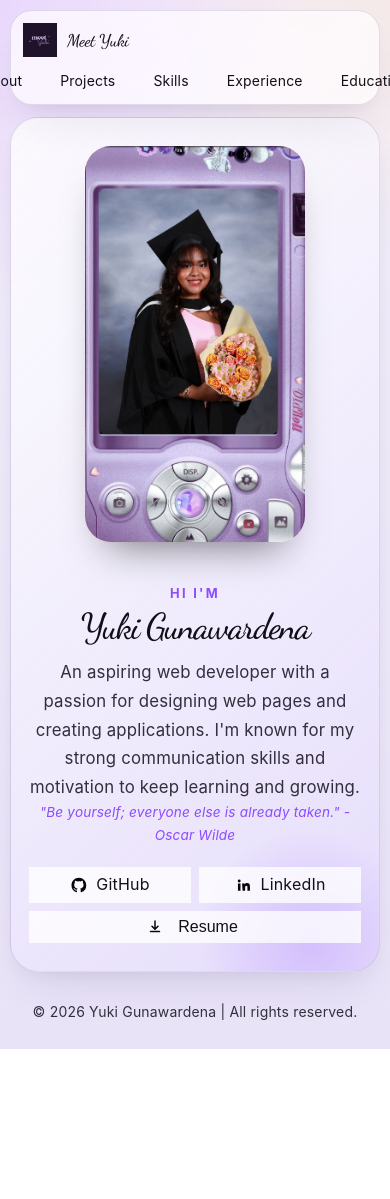
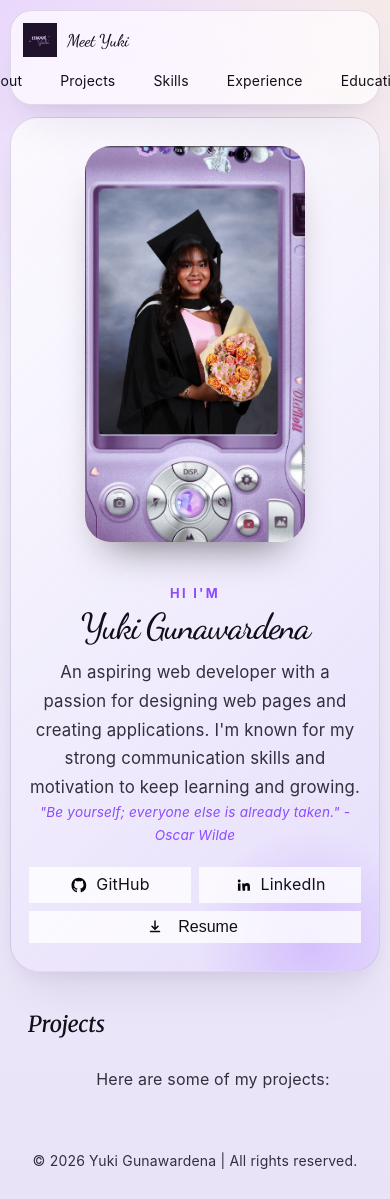
Before and after one commit to YukiHimari/Meet-Yuki-Portfolio, a React (Vite) app: page / in a window 390 px wide. Shown: the top 1199 px of the page. Before the commit the page ends 1049 px from the top, so only its background shows below. Built offline with nearby package versions, Linux system fonts and the light colour scheme; a web font is replaced by a local one.

Commit message:
Initialised projects section

```diff
--- a/src/App.css
+++ b/src/App.css
@@ -1,6 +1,7 @@
 
 @import url('https://fonts.googleapis.com/css2?family=Playwrite+IE:wght@100..400&display=swap');
 @import url('https://fonts.googleapis.com/css2?family=Dancing+Script:wght@400..700&display=swap');
+@import url('https://fonts.googleapis.com/css2?family=Merriweather:ital,opsz,wght@0,18..144,300..900;1,18..144,300..900&display=swap');
 
 .top-nav {
   display: flex;
@@ -260,36 +261,46 @@ button{
   }
 }
 
-#next-steps {
-  display: grid;
-  grid-template-columns: repeat(2, minmax(0, 1fr));
-  gap: 20px;
-  text-align: left;
+#projects {
+  display: flex;
+  flex-direction: column;
+  gap: 40px;
+  padding: 32px 28px 56px 40px;
+  /* border: 1px solid var(--border);
+  border-radius: 28px;
+  box-shadow: var(--shadow); */
   width: min(100%, 1120px);
-  margin-inline: auto;
+  /* margin-inline: auto;
+  box-sizing: border-box;
+  overflow: hidden;
+  position: relative;
+  isolation: isolate; */
+}
 
-  & > div {
-    flex: 1 1 0;
-    padding: 28px;
-    background: var(--surface);
-    border: 1px solid var(--border);
-    border-radius: 24px;
-    box-shadow: var(--shadow);
-    backdrop-filter: blur(14px);
-    @media (max-width: 1024px) {
-      padding: 22px 18px;
-    }
+#projects .project-header {
+  display: flex;
+  align-items: center;
+  gap: 12px;
+  font-family: 'Merriweather', serif;
+  font-weight: 500;
+  font-size: 28px;
+  color: var(--text-h);
+  font-style: italic;
+}
+
+@media (max-width: 768px) {
+  #projects {
+    gap: 20px;
+    padding: 28px 18px;
   }
 
-  .icon {
-    margin-bottom: 14px;
-    width: 24px;
-    height: 24px;
+  #projects .project-header {
+    font-size: 22px;
   }
 
-  @media (max-width: 1024px) {
-    grid-template-columns: 1fr;
-    text-align: center;
+  /*when the screen is small, The projects section will stretch normally making it responsive*/
+  #projects > p {
+    max-width: none;
   }
 }
 
--- a/src/App.tsx
+++ b/src/App.tsx
@@ -17,7 +17,7 @@ function App() {
               <a href="#about-me">About</a>
             </li>
             <li>
-              <a href="#docs">Projects</a>
+              <a href="#projects">Projects</a>
             </li>
             <li>
               <a href="#social">Skills</a>
@@ -92,6 +92,11 @@ function App() {
         </div>
       </section>
 
+      <section id= "projects" className="projects">
+        <h2 className= "project-header" id="project-header">Projects</h2>
+        <p>Here are some of my projects:</p>
+      </section>
+
       <footer className="footer">
         <p>&copy; 2026 Yuki Gunawardena | All rights reserved.</p>
       </footer>
```
